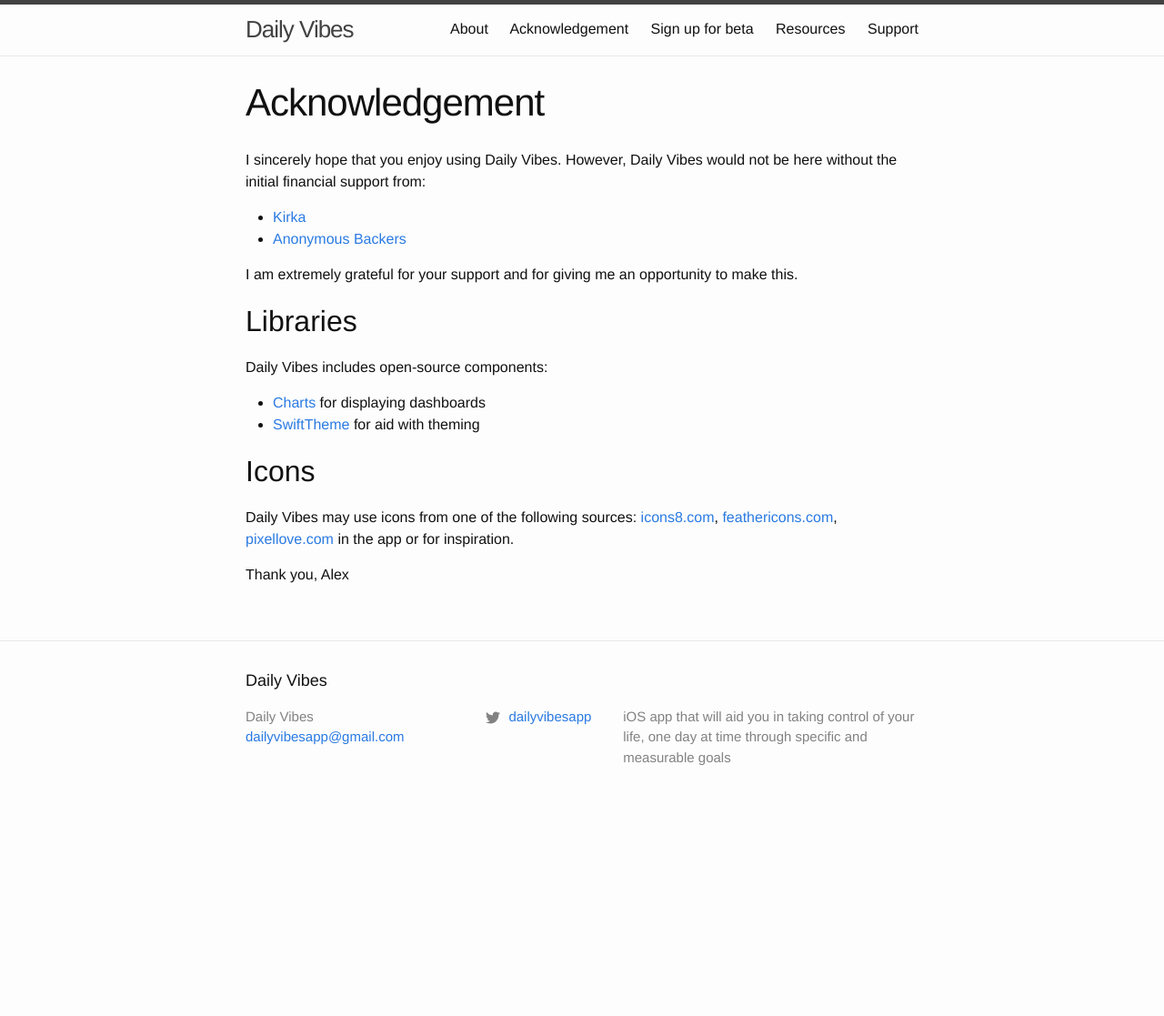
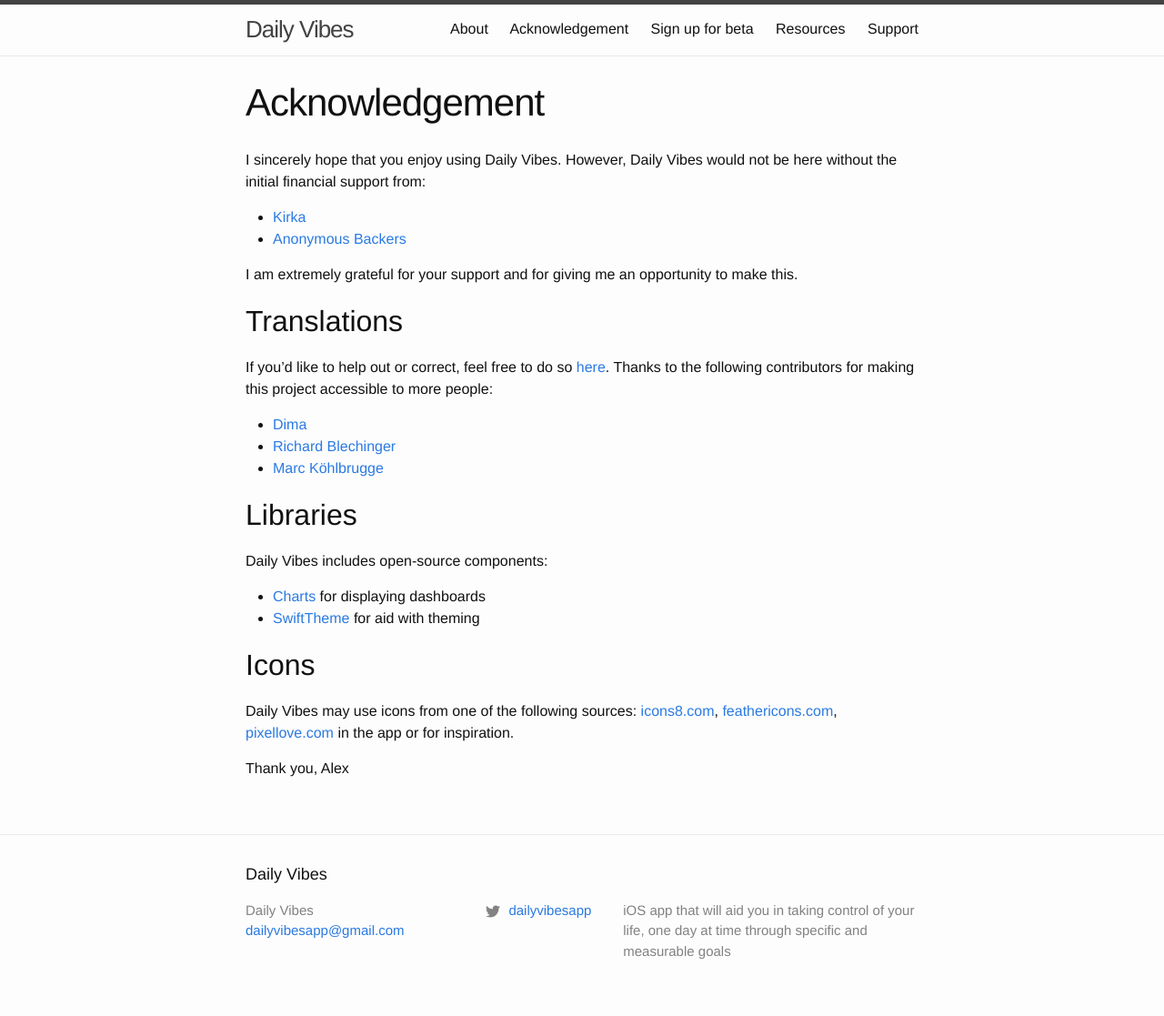
Before and after one commit to getaclue/dailyvibes.ca, a Jekyll site: the page built from acknowledgement.md, in a window 1280 px wide. Shown: the whole page at 91% size. Built offline with Jekyll 4.4.1, drawn with Linux system fonts in a browser that asks for light colours; before the commit the page ends 904 px from its top, so only the background shows below that.

Commit message:
add privetdima marckohlbrugge pretzelhands to translation list contributors

```diff
--- a/acknowledgement.md
+++ b/acknowledgement.md
@@ -10,6 +10,12 @@
 
 I am extremely grateful for your support and for giving me an opportunity to make this.
 
+## Translations
+If you'd like to help out or correct, feel free to do so [here](https://poeditor.com/join/project/8PKqoRxv53). Thanks to the following contributors for making this project accessible to more people:
+- [Dima](https://twitter.com/fztsh)
+- [Richard Blechinger](http://www.blechi.at/)
+- [Marc Köhlbrugge](https://twitter.com/marckohlbrugge)
+
 ## Libraries
 Daily Vibes includes open-source components:
 - [Charts](https://github.com/danielgindi/Charts) for displaying dashboards
```
